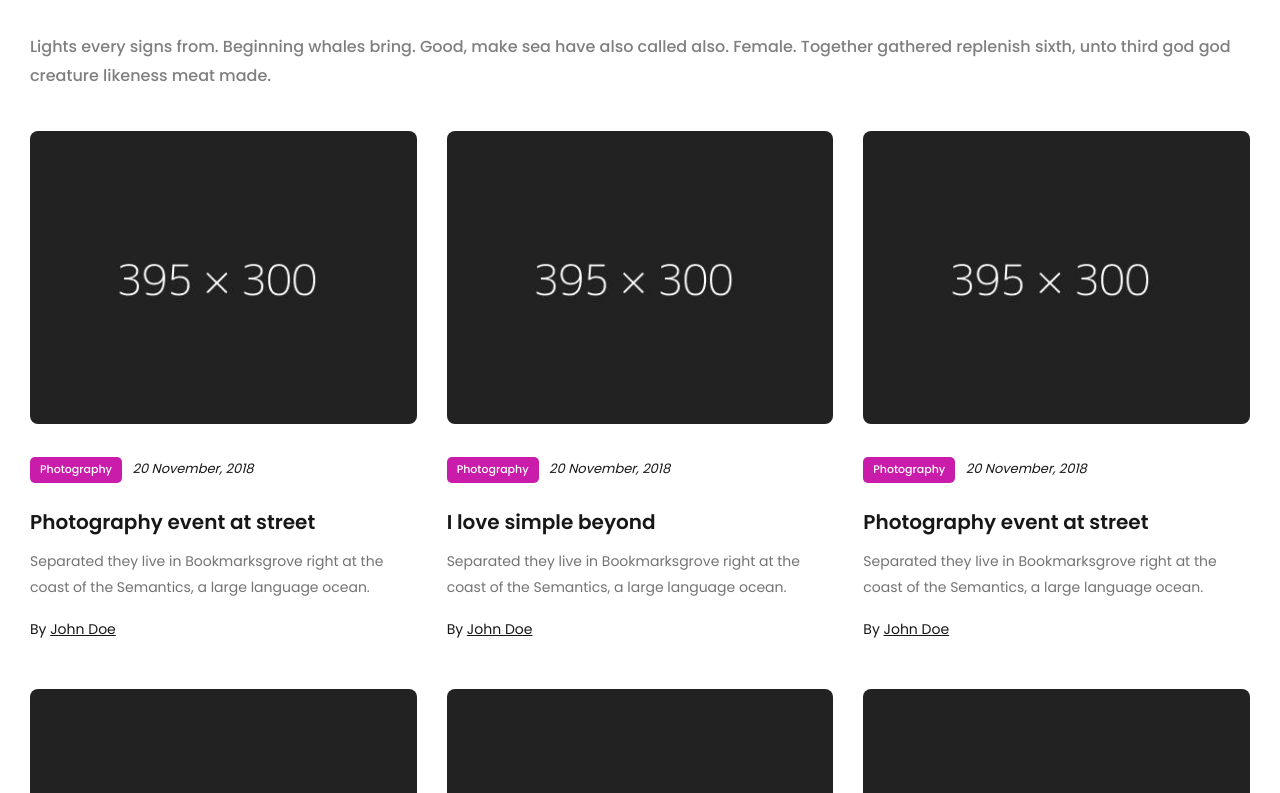
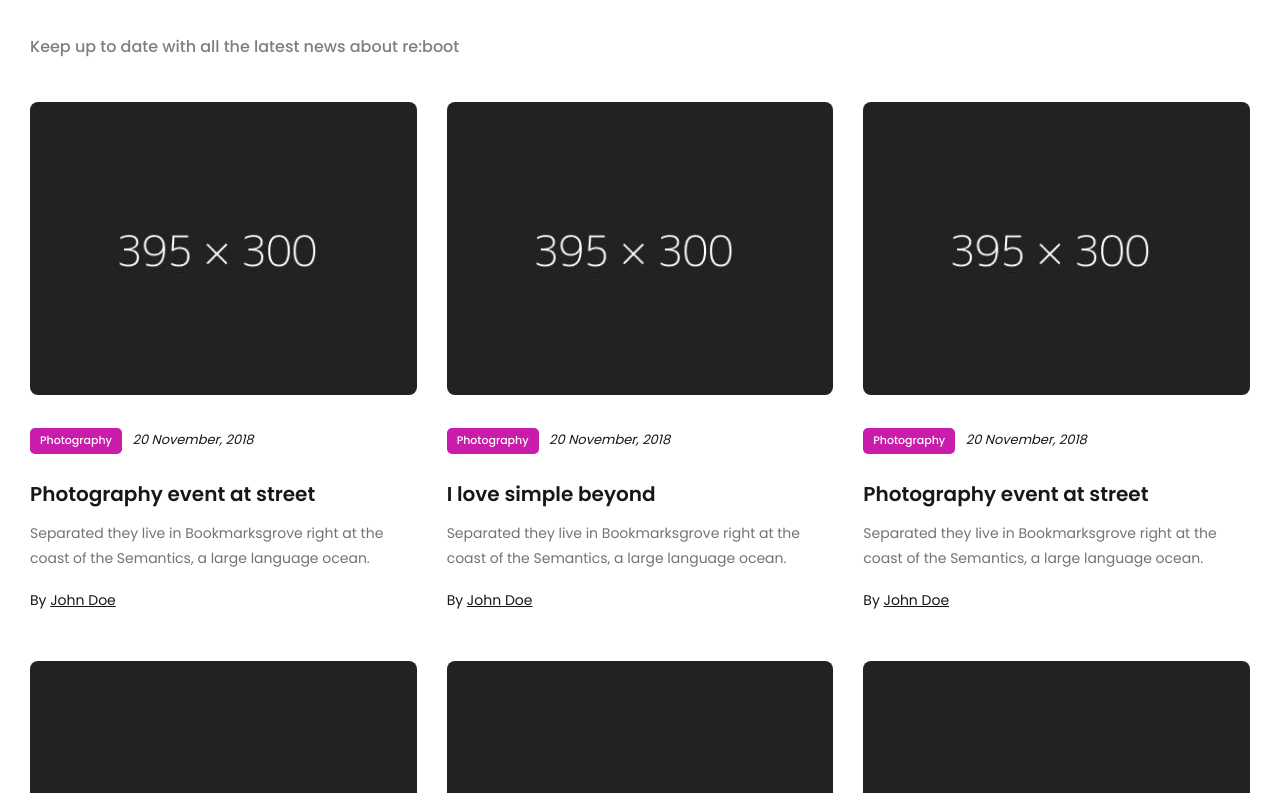
Before and after one commit to dhatton1/reboot-landing-page, a website: page views/news.html in a window 1280 px wide. Shown: the part 268-1061 px from the top of the page. Drawn offline with Linux system fonts and the light colour scheme; files that its build step writes are made by us from their sources; files whose address does not match are found by name.

Commit message:
removes sensative data

```diff
--- a/package.json
+++ b/package.json
@@ -4,7 +4,7 @@
   "description": "",
   "main": "index.js",
   "scripts": {
-    "start": "INFO_EMAIL=timothyhaydenhawkins@gmail.com INFO_EMAIL_PASSWORD=99Apple% node index.js",
+    "start": "node index.js",
     "test": "echo \"Error: no test specified\" && exit 1"
   },
   "author": "Tim Hawkins",
--- a/views/news.html
+++ b/views/news.html
@@ -65,7 +65,7 @@
 					<div class="title-box page-title-box pt-5">
 						<h1 class="page-title">Latest News</h1>
 					</div><!--/.title-box-->
-					<p>Lights every signs from. Beginning whales bring. Good, make sea have also called also. Female. Together gathered replenish sixth, unto third god god creature likeness meat made.</p>
+					<p>Keep up to date with all the latest news about re:boot</p>
 					<div class="section-block mb-0">
 						<div class="news-wrapper">
 						<div class="row">
```
